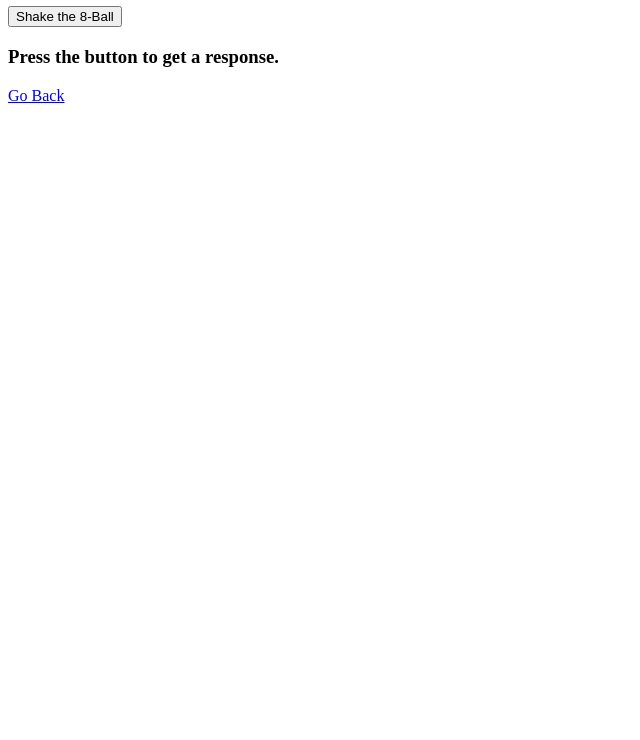
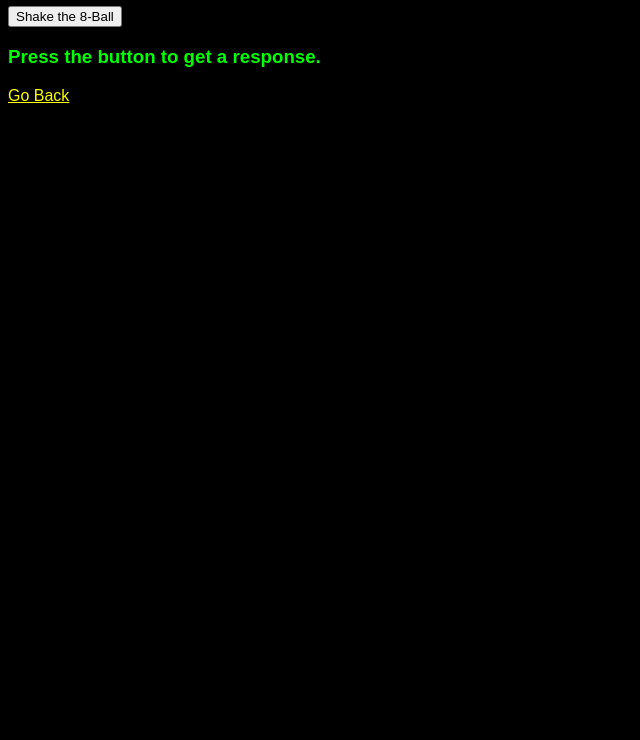
Before and after one commit to Hazma314/some-new-portfolio-thing, a plain HTML site: page 8ball.html in a window 1280 px wide. Shown: the part 60-800 px from the top of the page, without its empty margins (0-640 px from the left). Drawn offline with Linux system fonts and the light colour scheme.

Commit message:
Update 8ball.html

```diff
--- a/8ball.html
+++ b/8ball.html
@@ -1,6 +1,6 @@
 <html>
     <head>
-
+        <link type="text/css" rel="stylesheet" href="style.css" />
     </head>
     <body>
         <h1>Magic 8-Ball</h1>
```
